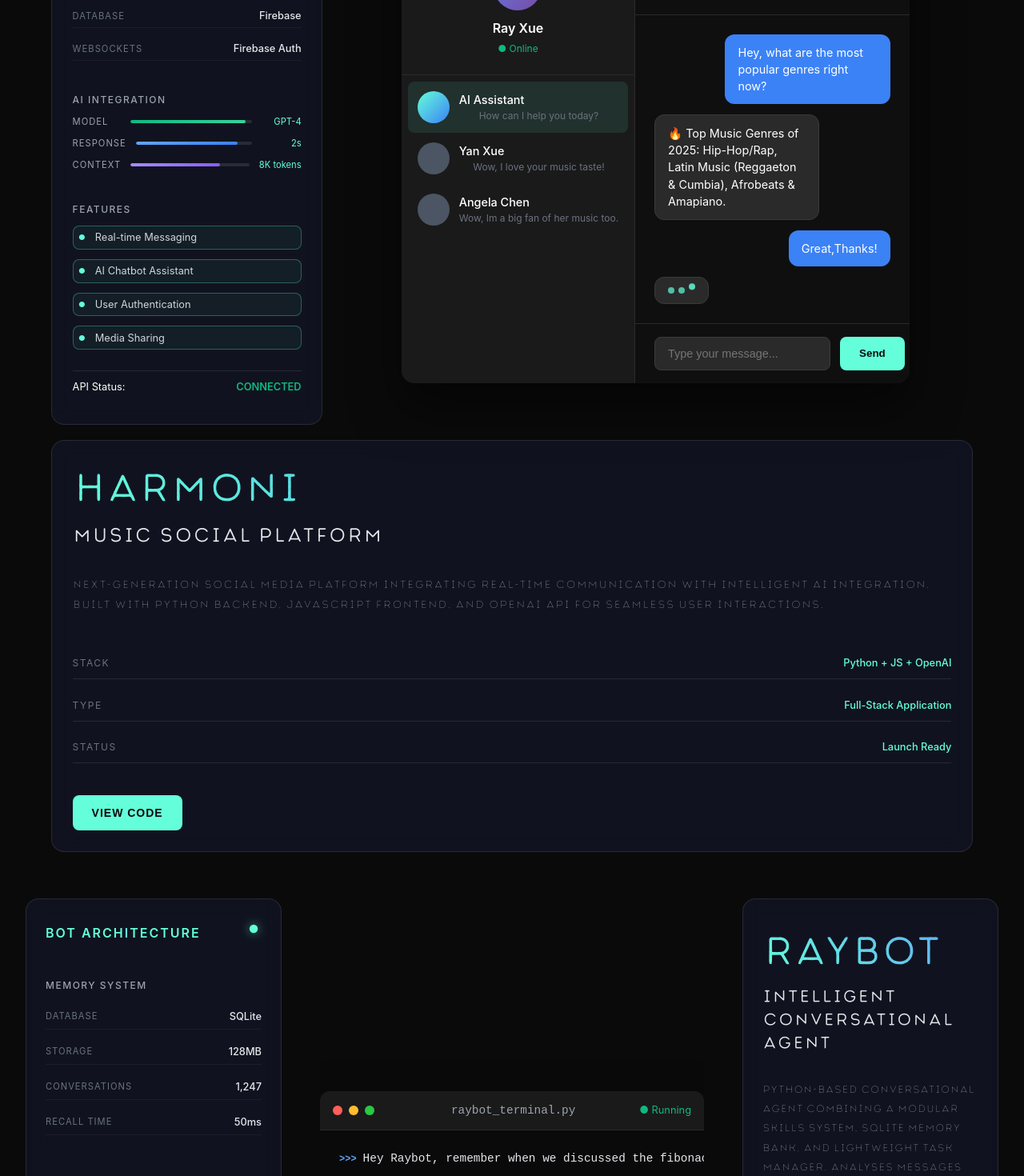
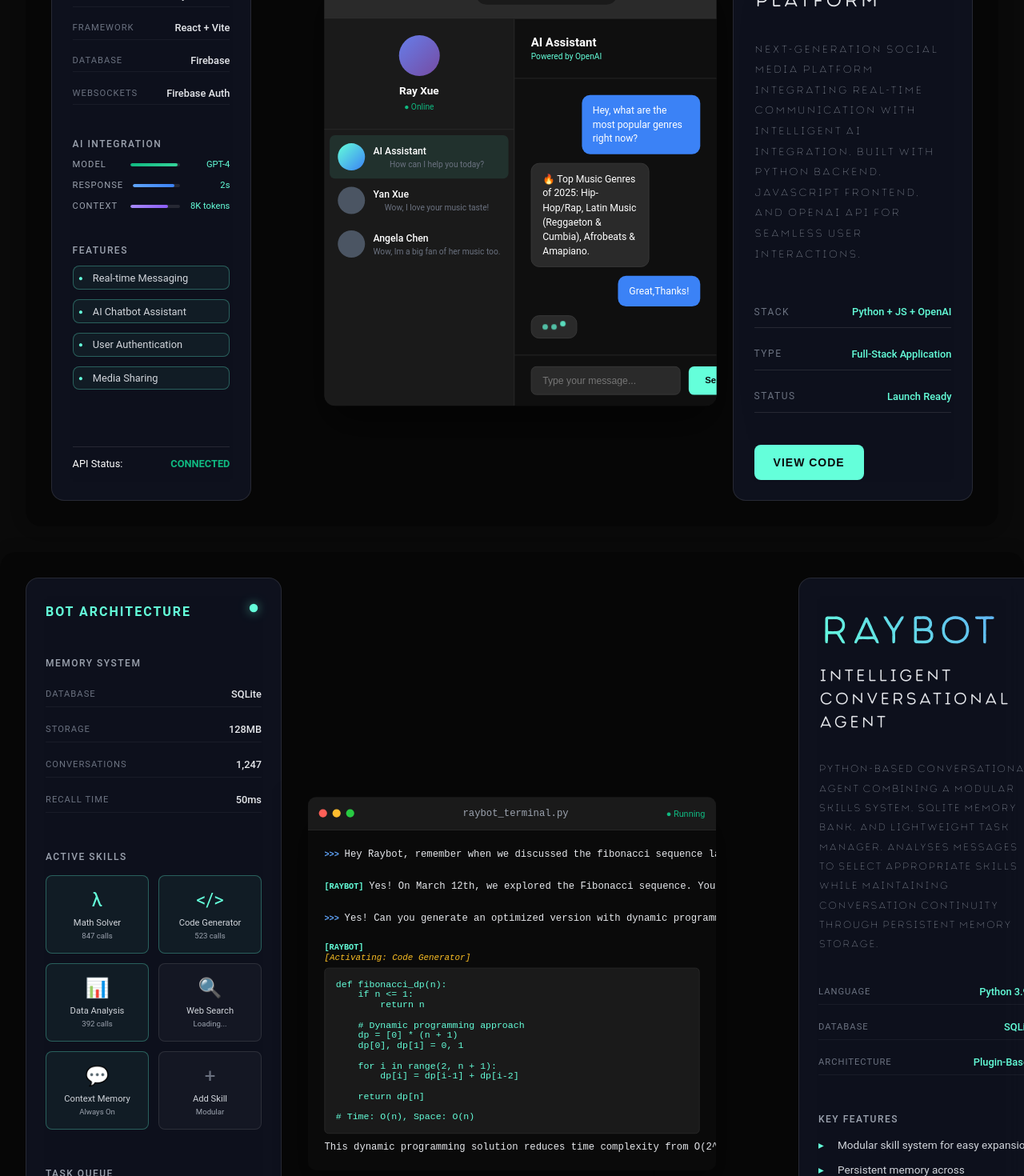
Before and after one commit to Mmach1ne/Portfolio-Website, a React (Vite) app: page / in a window 1280 px wide. Shown: the part 3660-5130 px from the top of the page at 80% size. Built offline with nearby package versions, Linux system fonts and the light colour scheme.

Commit message:
change formatting a lil bit

```diff
--- a/src/styles/ProjectSection3.css
+++ b/src/styles/ProjectSection3.css
@@ -7,22 +7,24 @@
 }
 
 .social-media-section {
-  /* between 400px and 100vh, preferred 60vh */
-  min-height: clamp(400px, 60vh, 100vh);
-  padding: clamp(1rem, 2vw, 3rem);
-  color: #ffffff;
-  font-family: 'Inter', -apple-system, BlinkMacSystemFont, 'Segoe UI', Roboto, sans-serif;
-  overflow-x: hidden;
-  position: relative;
+  display: flex;
+  justify-content: center;
+  align-items: center;
+  width: 100%;
+  padding: 2rem;
 }
 
 .social-container {
-  display: flex;
-  flex-wrap: wrap;
-  justify-content: center;
-  gap: clamp(1rem, 2vw, 2rem);
-  max-width: 90vw;
+  display: grid;
+  grid-template-columns: 250px minmax(500px, 1fr) 350px;  /* Changed from 250px 1fr 350px */
+  gap: 2rem;
+  max-width: 1600px;  /* Changed from 1400px */
   margin: 0 auto;
+  background: rgba(0, 0, 0, 0.3);
+  backdrop-filter: blur(10px);
+  border-radius: 20px;
+  padding: 2rem;
+  box-shadow: 0 0 20px rgba(0, 0, 0, 0.2);
 }
 
 /* Left Panel - System Architecture */
@@ -216,20 +218,24 @@
 
 /* Center - Interface Preview */
 .interface-preview {
-  flex: 2 1 clamp(300px, 50%, 640px);
+  flex: 2 1 clamp(400px, 60%, 800px);  /* Changed from 300px, 50%, 640px */
   display: flex;
   align-items: center;
   justify-content: center;
   min-width: 0;
+  max-width: 800px;  /* Changed from 600px */
+  margin: 0 auto;
 }
 
 .browser-window {
   width: 100%;
-  max-width: clamp(300px, 80%, 900px);
+  max-width: clamp(400px, 90%, 1000px);  /* Changed from 300px, 80%, 900px */
   background: #1a1a1a;
   border-radius: 16px;
   overflow: hidden;
   box-shadow: 0 30px 60px rgba(0, 0, 0, 0.5);
+  transform: scale(0.95);  /* Changed from 0.9 for slightly larger size */
+  transform-origin: center;
 }
 
 .browser-header {
@@ -491,7 +497,7 @@
 
 /* Right Panel - Project Info */
 .project-details {
-  flex: 1 1 clamp(200px, 25%, 320px);
+  flex: 1 1 clamp(200px, 25%, 350px);  /* Changed from 320px */
   background: rgba(20, 25, 45, 0.6);
   backdrop-filter: blur(12px);
   border: 1px solid rgba(255, 255, 255, 0.1);
@@ -605,34 +611,28 @@
 /* Responsive Design */
 @media (max-width: 1400px) {
   .social-container {
-    gap: clamp(0.75rem, 1.5vw, 1.5rem);
+    grid-template-columns: 250px 1fr 300px;  /* Adjusted for smaller screens */
+    gap: 1rem;
   }
-  .system-panel,
-  .project-details {
-    flex: 1 1 clamp(180px, 20%, 280px);
+
+  .browser-window {
+    transform: scale(0.85);
   }
 }
 
 @media (max-width: 1200px) {
   .social-container {
-    flex-wrap: wrap;
-    justify-content: center;
+    grid-template-columns: 1fr;
+    max-width: 800px;
   }
-  .system-panel {
-    flex: 1 1 calc(50% - clamp(0.5rem,1vw,1rem));
-    max-width: 400px;
+
+  .system-panel, .project-details {
+    max-width: 600px;
+    margin: 0 auto;
   }
-  .interface-preview {
-    flex: 1 1 100%;
-    order: -1;
-    margin-bottom: clamp(1rem,2vw,1.5rem);
-  }
-  .project-details {
-    flex: 1 1 calc(50% - clamp(0.5rem,1vw,1rem));
-    max-width: 400px;
-  }
+
   .browser-window {
-    max-width: 100%;
+    transform: scale(1);
   }
 }
 
--- a/src/styles/ProjectSection4.css
+++ b/src/styles/ProjectSection4.css
@@ -9,22 +9,22 @@
   display: flex;
   align-items: center;
   justify-content: center;
-
-  padding: 2rem;
-  color: #ffffff;
-  font-family: 'Inter', -apple-system, BlinkMacSystemFont, 'Segoe UI', Roboto, sans-serif;
-  position: relative;
-  z-index: 30;
-
-
+  padding: 0;  /* Reduced padding */
+  width: 100%;
 }
 
 .heatsink-container {
-  display: flex;
+  display: grid;
+  grid-template-columns: 300px 1fr 300px;
+  gap: 2rem;
   max-width: 1400px;
   width: 100%;
-  gap: 3rem;
-  align-items: stretch;
+  margin: 0 auto;
+  background: rgba(0, 0, 0, 0.3);
+  backdrop-filter: blur(10px);
+  border-radius: 20px;
+  padding: 2rem;
+  box-shadow: 0 0 20px rgba(0, 0, 0, 0.2);
 }
 
 /* Left Panel - Research Info (Flipped) */
@@ -147,6 +147,8 @@
   display: flex;
   align-items: center;
   justify-content: center;
+  max-width: 600px;
+  margin: 0 auto;
 }
 
 .paper-window {
@@ -156,6 +158,8 @@
   border-radius: 16px;
   box-shadow: 0 30px 60px rgba(0, 0, 0, 0.5);
   z-index: 5;
+  transform: scale(0.9);
+  transform-origin: center;
 }
 
 .paper-header {
@@ -556,10 +560,6 @@
   .document-preview {
     order: -1;
   }
-
-  .paper-window {
-    max-width: 100%;
-  }
 }
 
 @media (max-width: 768px) {
@@ -567,17 +567,22 @@
     padding: 1rem;
   }
 
-  .research-details {
-    padding: 2rem 1rem;
-    text-align: center;
-  }
-
+  .research-details,
   .metrics-panel {
     padding: 1.5rem 1rem;
   }
 
+  .method-stack {
+    grid-template-columns: repeat(3, 1fr);
+    gap: 0.5rem;
+  }
+
+  .method-item {
+    padding: 0.75rem 0.25rem;
+  }
+
   .paper-window {
-    border-radius: 12px;
+    border-radius: 8px;
   }
 
   .paper-content {
@@ -585,19 +590,7 @@
   }
 
   .paper-page {
-    padding: 1.5rem;
-  }
-
-  .paper-heading {
-    font-size: 1.3rem;
-  }
-
-  .graph-bars {
-    gap: 1rem;
-  }
-
-  .bar {
-    width: 40px;
+    padding: 1rem;
   }
 
   .research-main-title {
@@ -611,9 +604,23 @@
   .research-actions {
     flex-direction: column;
   }
+}
 
-  .research-action-primary,
-  .research-action-secondary {
-    width: 100%;
+@media (max-width: 480px) {
+  .method-stack {
+    grid-template-columns: repeat(2, 1fr);
+  }
+
+  .paper-abstract p,
+  .section-item {
+    font-size: 0.8rem;
+  }
+
+  .research-main-title {
+    font-size: 2rem;
+  }
+
+  .research-main-subtitle {
+    font-size: 1rem;
   }
 }
--- a/src/styles/ProjectSection5.css
+++ b/src/styles/ProjectSection5.css
@@ -9,18 +9,22 @@
   display: flex;
   align-items: center;
   justify-content: center;
-  padding: 2rem;
-  color: #ffffff;
-  font-family: 'Inter', -apple-system, BlinkMacSystemFont, 'Segoe UI', Roboto, sans-serif;
-  position: relative;
+  padding: 0;  /* Reduced padding */
+  width: 100%;
 }
 
 .raybot-container {
-  display: flex;
+  display: grid;
+  grid-template-columns: 300px 1fr 300px;
+  gap: 2rem;
   max-width: 1400px;
   width: 100%;
-  gap: 3rem;
-  align-items: stretch;
+  margin: 0 auto;
+  background: rgba(0, 0, 0, 0.3);
+  backdrop-filter: blur(10px);
+  border-radius: 20px;
+  padding: 2rem;
+  box-shadow: 0 0 20px rgba(0, 0, 0, 0.2);
 }
 
 /* Left Panel - Bot Architecture */
@@ -270,6 +274,8 @@
   display: flex;
   align-items: center;
   justify-content: center;
+  max-width: 600px;
+  margin: 0 auto;
 }
 
 .terminal-window {
@@ -279,6 +285,8 @@
   border-radius: 12px;
   box-shadow: 0 30px 60px rgba(0, 0, 0, 0.5);
   overflow: hidden;
+  transform: scale(0.9);
+  transform-origin: center;
 }
 
 .terminal-header {
@@ -528,6 +536,40 @@
 }
 
 /* Responsive Design */
+@media (max-width: 1400px) {
+  .heatsink-container,
+  .raybot-container {
+    grid-template-columns: 250px 1fr 250px;
+    gap: 1rem;
+  }
+
+  .paper-window,
+  .terminal-window {
+    transform: scale(0.85);
+  }
+}
+
+@media (max-width: 1200px) {
+  .heatsink-container,
+  .raybot-container {
+    grid-template-columns: 1fr;
+    max-width: 800px;
+  }
+
+  .research-details,
+  .metrics-panel,
+  .architecture-panel,
+  .raybot-info {
+    max-width: 600px;
+    margin: 0 auto;
+  }
+
+  .paper-window,
+  .terminal-window {
+    transform: scale(1);
+  }
+}
+
 @media (max-width: 1200px) {
   .raybot-container {
     flex-direction: column;
```
